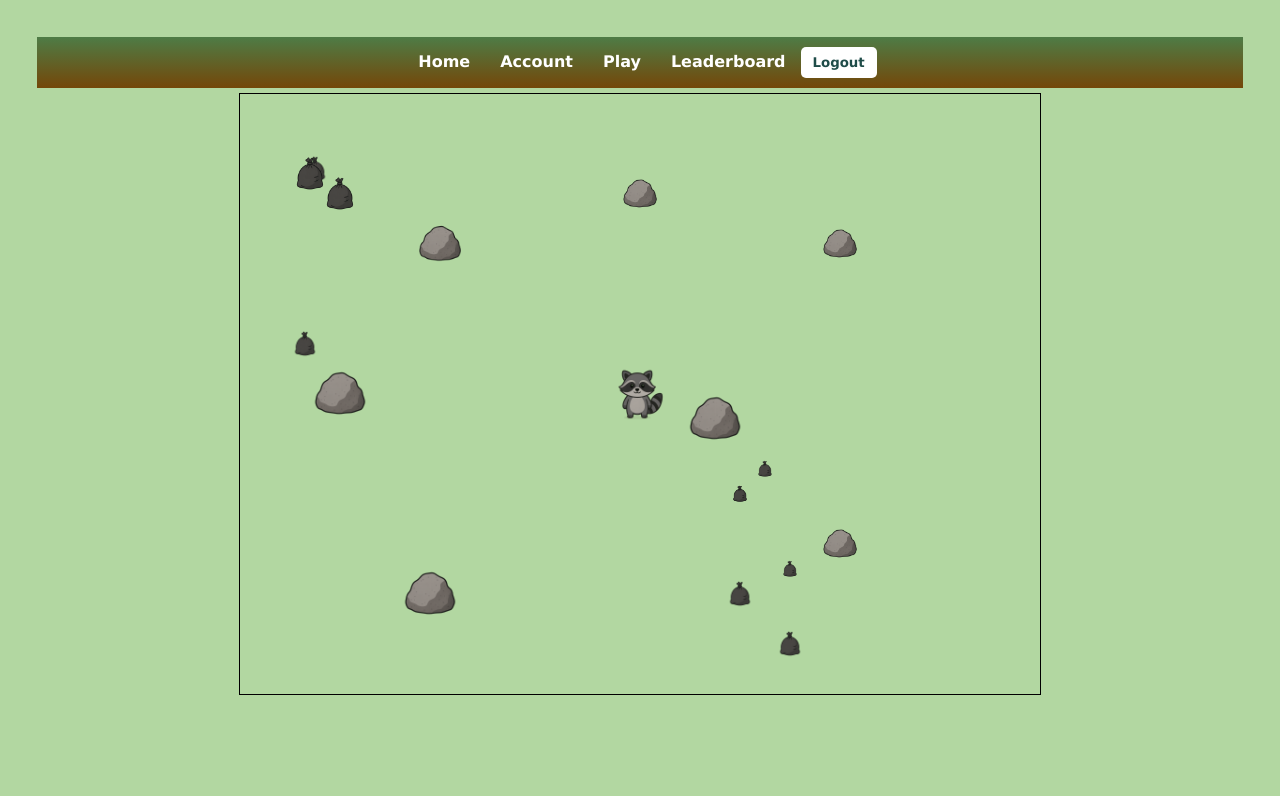
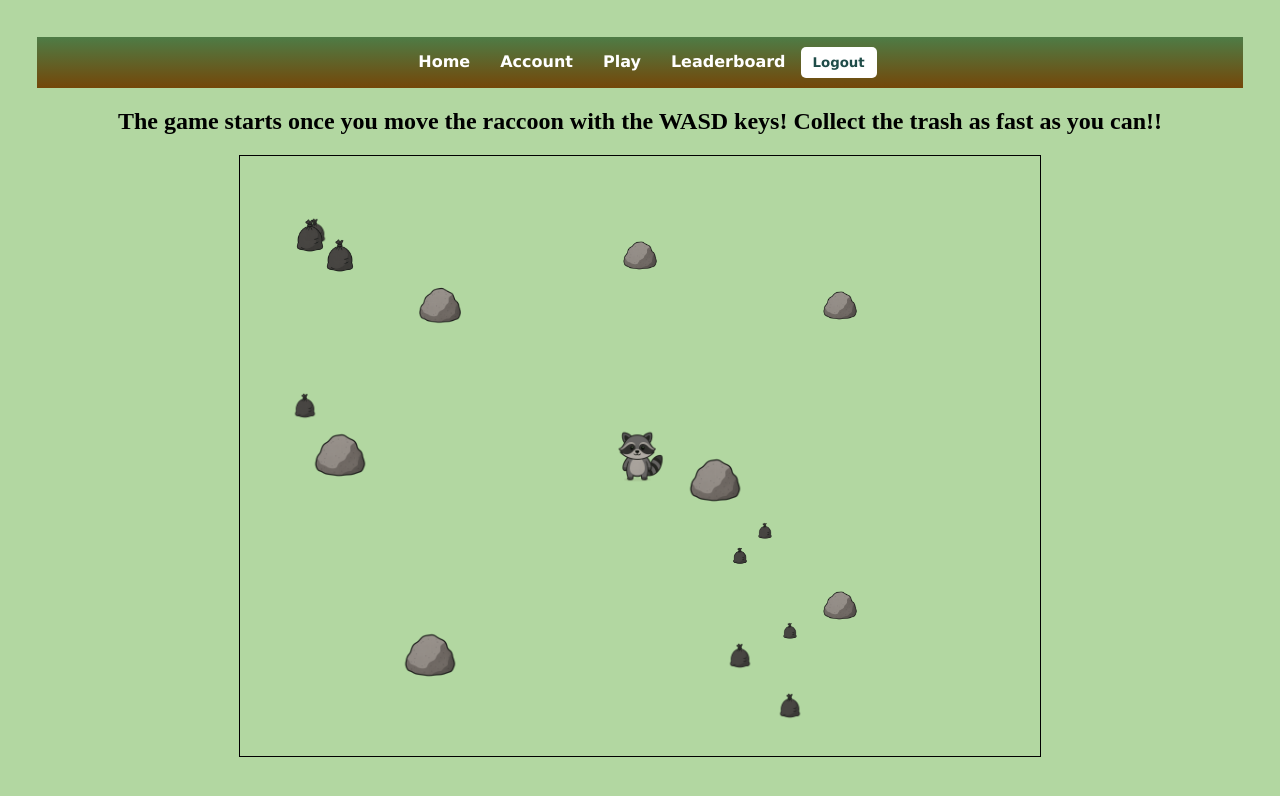
Before and after one commit to iiliev84/BanditPals-Frontend, a React (Vite) app: page /game in a window 1280 px wide. Shown: the top 796 px of the page. Built offline with nearby package versions, Linux system fonts and the light colour scheme; sample sign-in values are in the browser's storage.

Commit message:
added comments to the pseudo code

```diff
--- a/src/components/GameEngine.jsx
+++ b/src/components/GameEngine.jsx
@@ -326,6 +326,8 @@ const GameEngine = ({
 						const result = await response.json();
 					}
 					addToLeaderBoards()
+
+// try to build post here in the style of above
 // checkMilestoneAchievements(score);
 					navigate("/gameover");
 				};
--- a/src/components/Gameplay.jsx
+++ b/src/components/Gameplay.jsx
@@ -5,13 +5,16 @@ function Gameplay({ setScore, score, setTime, token }) {
 
 
   return (
+    <div>
+      <h2>The game starts once you move the raccoon with the WASD keys! Collect the trash as fast as you can!!</h2>
     <GameEngine
       setScore={setScore}
       score={score}
       setTime={setTime}
       token={token}
 
-    />
+      />
+      </div>
   );
 }
 
```
